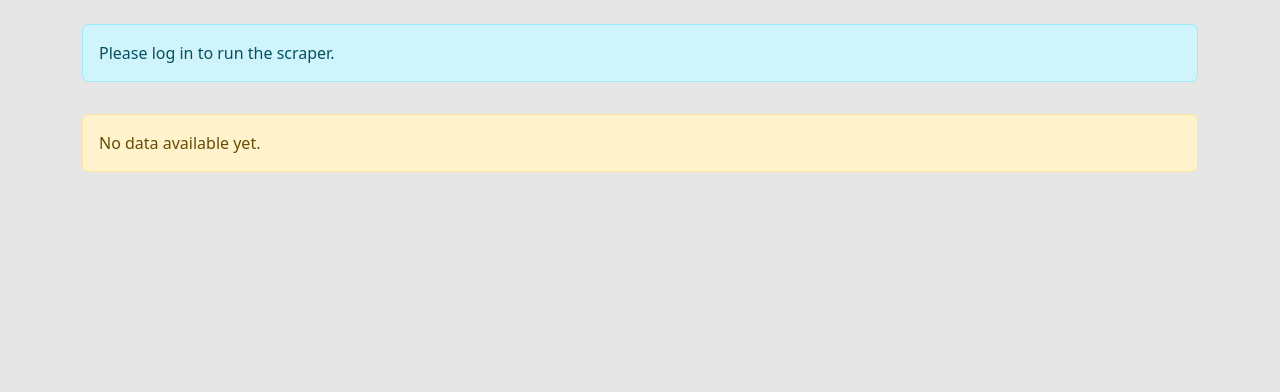
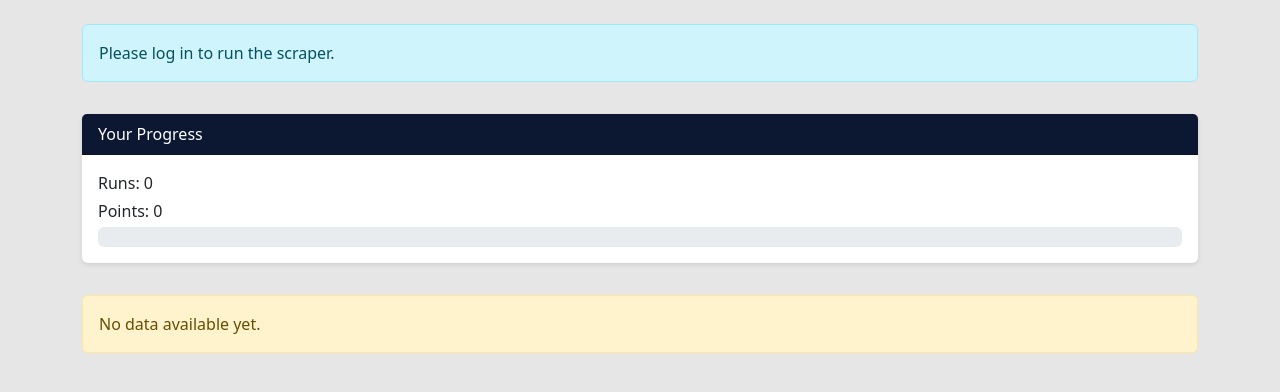
Before and after one commit to MohamedMBG/Gmail_Finance_Scraper, a Django app: page / in a window 1280 px wide. Shown: the part 57-449 px from the top of the page. Run offline with Django 4.2, Linux system fonts and the light colour scheme.

Commit message:
Add gamification progress tracking

```diff
--- a/gmail_ui/scraper/templates/scraper/home.html
+++ b/gmail_ui/scraper/templates/scraper/home.html
@@ -115,6 +115,22 @@
         {% endif %}
     </section>
 
+    <!-- Gamification Section -->
+    <section>
+        <div class="card mb-4">
+            <div class="card-header">Your Progress</div>
+            <div class="card-body">
+                <p class="mb-1">Runs: {{ run_count }}</p>
+                <p class="mb-1">Points: {{ points }}</p>
+                {% if badge %}
+                <p class="mb-3">Badge: {{ badge }}</p>
+                {% endif %}
+                <div class="progress" style="height: 20px;">
+                    <div class="progress-bar" role="progressbar" style="width: {{ progress }}%;" aria-valuenow="{{ progress }}" aria-valuemin="0" aria-valuemax="100"></div>
+                </div>
+            </div>
+        </div>
+    </section>
 
     {% if table_html %}
     <!-- Data Tables Section -->
--- a/gmail_ui/scraper/views.py
+++ b/gmail_ui/scraper/views.py
@@ -45,6 +45,7 @@ def is_connected() -> bool:
 def home(request):
     """Display results and allow the user to run the scraper."""
     connected = is_connected()
+    run_count = request.session.get("run_count", 0)
     context = {"connected": connected}
     if request.method == "POST":
         if not connected:
@@ -102,9 +103,19 @@ def home(request):
                             "values": services["amount_value"].tolist(),
                         }
                     )
-
+                run_count += 1
+                request.session["run_count"] = run_count
             except Exception as exc:
                 context["error"] = str(exc)
+    context["run_count"] = run_count
+    context["points"] = run_count * 10
+    if run_count >= 10:
+        context["badge"] = "Scraper Master"
+    elif run_count >= 5:
+        context["badge"] = "Scraper Apprentice"
+    elif run_count >= 1:
+        context["badge"] = "Scraper Novice"
+    context["progress"] = min(run_count, 10) * 10
     return render(request, "scraper/home.html", context)
 
 
```
